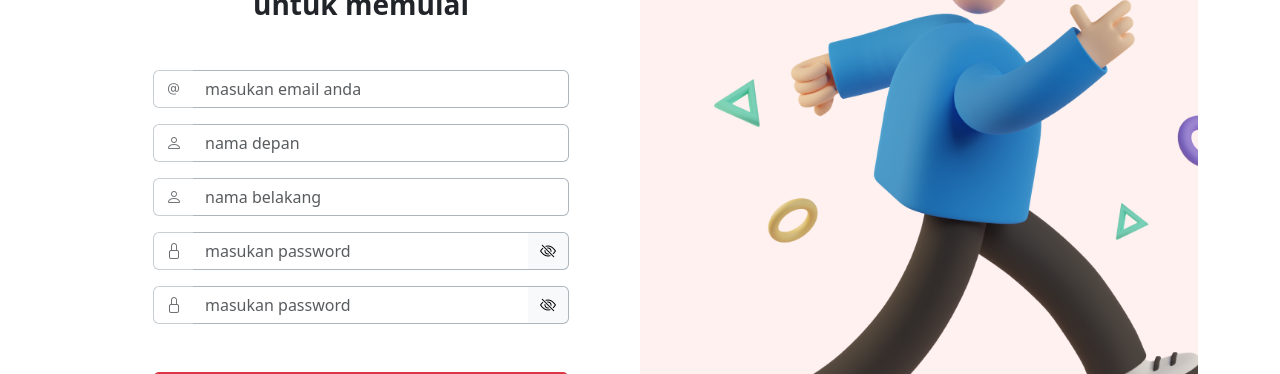
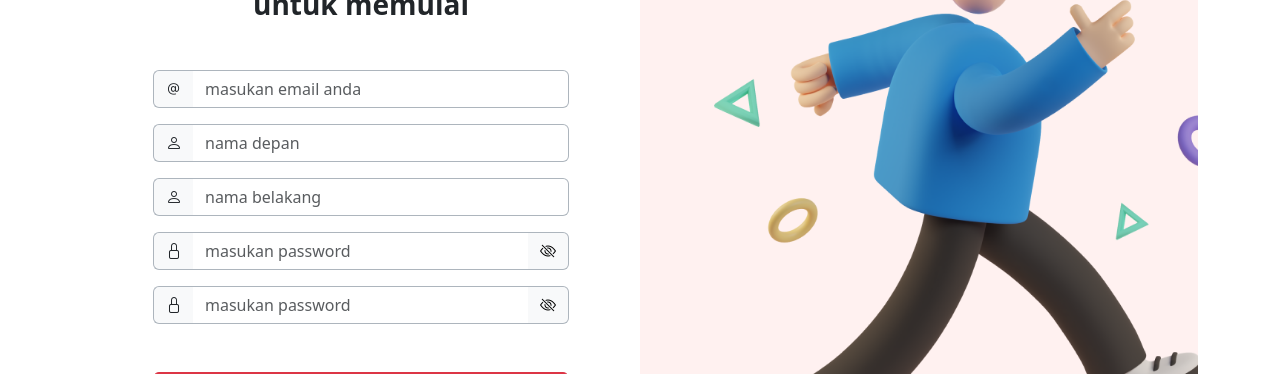
Before and after one commit to kalmipa21/sims_ppob, a React (Create React App) app: page /registration in a window 1280 px wide. Shown: the part 301-675 px from the top of the page. Built offline with nearby package versions, Linux system fonts and the light colour scheme.

Commit message:
fixing border error on login and register

```diff
--- a/src/pages/Login.jsx
+++ b/src/pages/Login.jsx
@@ -89,13 +89,15 @@ export default function Login() {
             <Form onSubmit={formik.handleSubmit} className=" d-grid">
               <Form.Group className="my-3">
                 <InputGroup>
-                  <Button
-                    disabled
-                    variant="transparent"
-                    className="border-end-0 border-dark-subtle"
+                  <InputGroup.Text
+                    className={
+                      formik.touched.email && formik.errors.email
+                        ? "border-danger border-end-0"
+                        : "border-end-0 border-dark-subtle"
+                    }
                   >
                     <i className="bi bi-at"></i>
-                  </Button>
+                  </InputGroup.Text>
                   <Form.Control
                     id="email"
                     name="email"
@@ -107,11 +109,11 @@ export default function Login() {
                       formik.handleChange(e);
                       setIsInvalid("");
                     }}
-                    className={`border-start-0 border-dark-subtle ${
+                    className={
                       formik.touched.email && formik.errors.email
-                        ? "border-danger"
-                        : ""
-                    }`}
+                        ? "border-danger border-start-0"
+                        : "border-start-0 border-dark-subtle"
+                    }
                   />
                 </InputGroup>
                 {formik.touched.email && formik.errors.email && (
@@ -122,13 +124,15 @@ export default function Login() {
               </Form.Group>
               <Form.Group className=" mb-5">
                 <InputGroup>
-                  <Button
-                    disabled
-                    variant="transparent"
-                    className="border-end-0 border-dark-subtle"
+                  <InputGroup.Text
+                    className={
+                      formik.touched.password && formik.errors.password
+                        ? "border-danger border-end-0"
+                        : "border-end-0 border-dark-subtle"
+                    }
                   >
                     <i className="bi bi-lock"></i>
-                  </Button>
+                  </InputGroup.Text>
                   <Form.Control
                     id="password"
                     name="password"
@@ -140,15 +144,19 @@ export default function Login() {
                       formik.handleChange(e);
                       setIsInvalid("");
                     }}
-                    className={`border-end-0 border-start-0 rounded-end-0 border-dark-subtle ${
+                    className={
                       formik.touched.password && formik.errors.password
-                        ? "border-danger"
-                        : ""
-                    }`}
+                        ? "border-danger border-end-0 border-start-0"
+                        : "border-end-0 border-start-0 rounded-end-0 border-dark-subtle"
+                    }
                   />
                   <Button
                     variant="light"
-                    className=" border-top border-bottom border-start-0 rounded-start-0 border-dark-subtle"
+                    className={
+                      formik.touched.password && formik.errors.password
+                        ? "border-danger border-start-0 "
+                        : " border-top border-bottom border-start-0 rounded-start-0 border-dark-subtle"
+                    }
                     onClick={handleShowPass}
                   >
                     {showPass ? (
--- a/src/pages/Registration.jsx
+++ b/src/pages/Registration.jsx
@@ -100,13 +100,15 @@ export default function Registration() {
             <Form onSubmit={formik.handleSubmit} className=" d-grid">
               <Form.Group className="my-3">
                 <InputGroup>
-                  <Button
-                    disabled
-                    variant="transparent"
-                    className="border-end-0 border-dark-subtle"
+                  <InputGroup.Text
+                    className={
+                      formik.touched.email && formik.errors.email
+                        ? "border-danger border-end-0"
+                        : "border-end-0 border-dark-subtle"
+                    }
                   >
                     <i className="bi bi-at"></i>
-                  </Button>
+                  </InputGroup.Text>
 
                   <Form.Control
                     id="email"
@@ -118,7 +120,7 @@ export default function Registration() {
                     onChange={formik.handleChange}
                     className={
                       formik.touched.email && formik.errors.email
-                        ? "border-danger"
+                        ? "border-danger border-start-0"
                         : "border-start-0 border-dark-subtle"
                     }
                   />
@@ -132,13 +134,15 @@ export default function Registration() {
 
               <Form.Group className="">
                 <InputGroup>
-                  <Button
-                    disabled
-                    variant="transparent"
-                    className="border-end-0 border-dark-subtle"
+                  <InputGroup.Text
+                    className={
+                      formik.touched.first_name && formik.errors.first_name
+                        ? "border-danger border-end-0"
+                        : "border-end-0 border-dark-subtle"
+                    }
                   >
                     <i className="bi bi-person"></i>
-                  </Button>
+                  </InputGroup.Text>
 
                   <Form.Control
                     id="first_name"
@@ -150,7 +154,7 @@ export default function Registration() {
                     onChange={formik.handleChange}
                     className={
                       formik.touched.first_name && formik.errors.first_name
-                        ? "border-danger"
+                        ? "border-danger border-start-0"
                         : "border-start-0 border-dark-subtle"
                     }
                   />
@@ -164,13 +168,15 @@ export default function Registration() {
 
               <Form.Group className="my-3">
                 <InputGroup>
-                  <Button
-                    disabled
-                    variant="transparent"
-                    className="border-end-0 border-dark-subtle"
+                  <InputGroup.Text
+                    className={
+                      formik.touched.last_name && formik.errors.last_name
+                        ? "border-danger border-end-0"
+                        : "border-end-0 border-dark-subtle"
+                    }
                   >
                     <i className="bi bi-person"></i>
-                  </Button>
+                  </InputGroup.Text>
 
                   <Form.Control
                     id="last_name"
@@ -182,7 +188,7 @@ export default function Registration() {
                     onChange={formik.handleChange}
                     className={
                       formik.touched.last_name && formik.errors.last_name
-                        ? "border-danger"
+                        ? "border-danger border-start-0"
                         : "border-start-0 border-dark-subtle"
                     }
                   />
@@ -196,13 +202,15 @@ export default function Registration() {
 
               <Form.Group className=" mb-3">
                 <InputGroup>
-                  <Button
-                    disabled
-                    variant="transparent"
-                    className="border-end-0 border-dark-subtle"
+                  <InputGroup.Text
+                    className={
+                      formik.touched.password && formik.errors.password
+                        ? "border-danger border-end-0"
+                        : "border-end-0 border-dark-subtle"
+                    }
                   >
                     <i className="bi bi-lock"></i>
-                  </Button>
+                  </InputGroup.Text>
                   <Form.Control
                     id="password"
                     name="password"
@@ -213,7 +221,7 @@ export default function Registration() {
                     onChange={formik.handleChange}
                     className={
                       formik.touched.password && formik.errors.password
-                        ? "border-danger"
+                        ? "border-danger border-end-0 border-start-0"
                         : "border-end-0 border-start-0 rounded-end-0 border-dark-subtle"
                     }
                   />
@@ -238,13 +246,16 @@ export default function Registration() {
 
               <Form.Group className=" mb-5">
                 <InputGroup>
-                  <Button
-                    disabled
-                    variant="transparent"
-                    className="border-end-0 border-dark-subtle"
+                  <InputGroup.Text
+                    className={
+                      formik.touched.confirm_password &&
+                      formik.errors.confirm_password
+                        ? "border-danger border-end-0"
+                        : "border-end-0 border-dark-subtle"
+                    }
                   >
                     <i className="bi bi-lock"></i>
-                  </Button>
+                  </InputGroup.Text>
                   <Form.Control
                     id="confirm_password"
                     name="confirm_password"
@@ -256,7 +267,7 @@ export default function Registration() {
                     className={
                       formik.touched.confirm_password &&
                       formik.errors.confirm_password
-                        ? "border-danger"
+                        ? "border-danger border-end-0 border-start-0"
                         : "border-end-0 border-start-0 rounded-end-0 border-dark-subtle"
                     }
                   />
```
